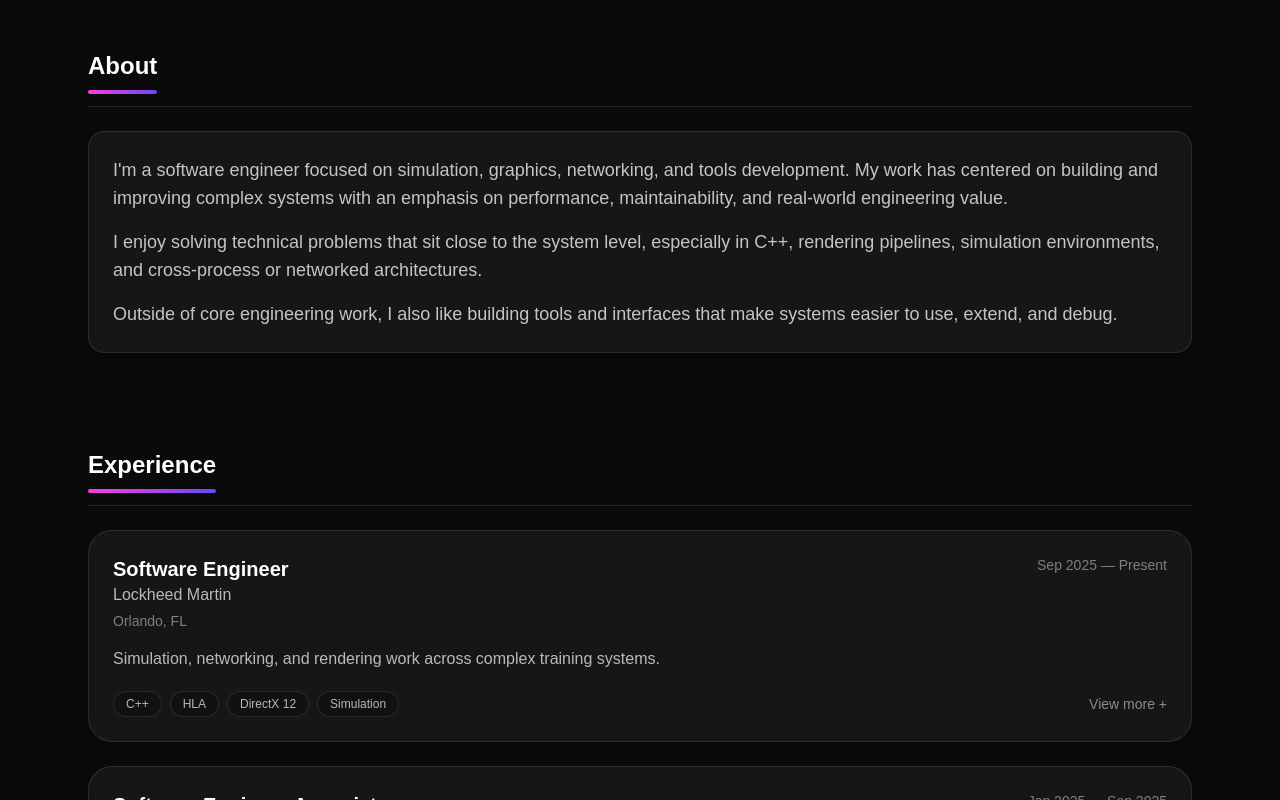
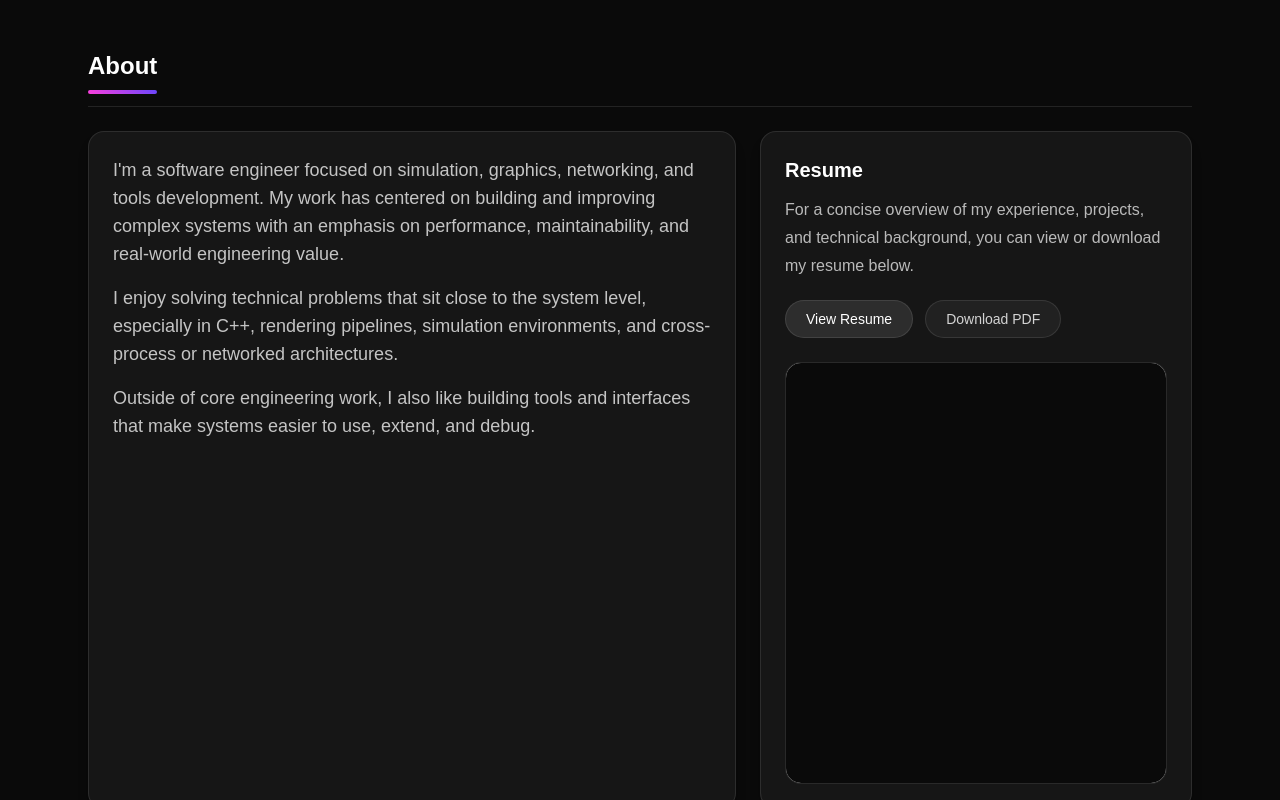
Before and after one commit to sethlenhof/website-mk2, a Next.js app: page / in a window 1280 px wide. Shown: the part 660-1460 px from the top of the page. Built offline with nearby package versions, Linux system fonts and the light colour scheme.

Commit message:
Add resume section

```diff
--- a/src/components/sections/AboutSection.tsx
+++ b/src/components/sections/AboutSection.tsx
@@ -2,15 +2,55 @@ import SectionHeader from "@/components/ui/SectionHeader";
 import { about } from "@/data/about";
 
 export default function AboutSection() {
+  const resumeHref = "/resume/SethLenhofResume.pdf";
+
   return (
     <section id="about" className="mx-auto max-w-6xl px-6 py-12">
       <SectionHeader title="About" />
 
-      <div className="mt-6 rounded-2xl border border-white/10 bg-white/5 p-6 shadow-lg">
-        <div className="space-y-4 text-base leading-7 text-white/75 sm:text-lg">
-          {about.blurb.map((paragraph) => (
-            <p key={paragraph}>{paragraph}</p>
-          ))}
+      <div className="mt-6 grid gap-6 lg:grid-cols-[1.2fr_0.8fr]">
+        <div className="rounded-2xl border border-white/10 bg-white/5 p-6 shadow-lg">
+          <div className="space-y-4 text-base leading-7 text-white/75 sm:text-lg">
+            {about.blurb.map((paragraph) => (
+              <p key={paragraph}>{paragraph}</p>
+            ))}
+          </div>
+        </div>
+
+        <div className="rounded-2xl border border-white/10 bg-white/5 p-6 shadow-lg">
+          <h3 className="text-xl font-semibold text-white">Resume</h3>
+
+          <p className="mt-3 leading-7 text-white/70">
+            For a concise overview of my experience, projects, and technical
+            background, you can view or download my resume below.
+          </p>
+
+          <div className="mt-5 flex flex-wrap gap-3">
+            <a
+              href={resumeHref}
+              target="_blank"
+              rel="noreferrer"
+              className="rounded-full border border-white/10 bg-white/10 px-5 py-2 text-sm text-white transition hover:bg-white/20"
+            >
+              View Resume
+            </a>
+
+            <a
+              href={resumeHref}
+              download
+              className="rounded-full border border-white/10 bg-white/5 px-5 py-2 text-sm text-white/80 transition hover:bg-white/10"
+            >
+              Download PDF
+            </a>
+          </div>
+
+          <div className="mt-6 overflow-hidden rounded-2xl border border-white/10 bg-black/20 block">
+            <iframe
+              src={resumeHref}
+              title="Resume Preview"
+              className="w-full h-[400px] sm:h-[500px] lg:h-[420px] bg-white"
+            />
+          </div>
         </div>
       </div>
     </section>
--- a/src/data/site.ts
+++ b/src/data/site.ts
@@ -4,10 +4,10 @@ export const site = {
   subheadline:
     "I build simulation software, rendering systems, networking features, and tools with a strong focus on performance and maintainability.",
   location: "Orlando, FL",
-  email: "setleelen@icloud.com",
+  email: "sethlenhof@gmail.com",
   links: {
     github: "https://github.com/sethlenhof",
-    linkedin: "https://www.linkedin.com/in/sethlenhof",
+    linkedin: "https://www.linkedin.com/in/seth-lenhof",
     website: "https://sethlenhof.com",
   },
 };
```
Also changed, not shown: 1 other file (tests, documents, lock files or other folders).
